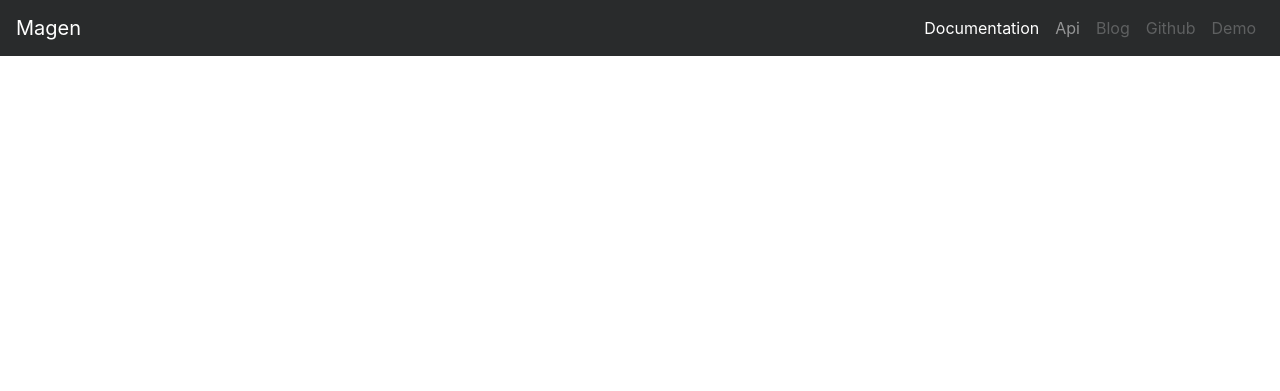
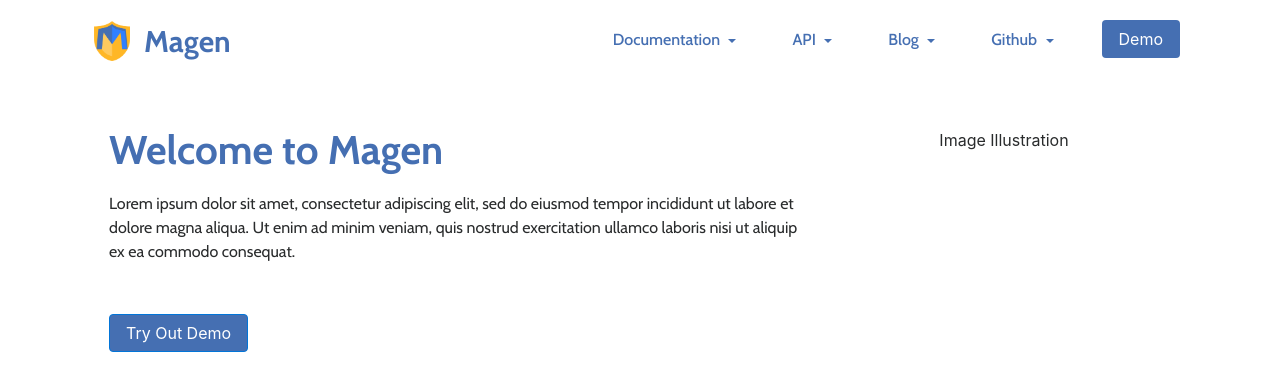
Before and after one commit to magengit/magen-io, a PHP site: page / in a window 1280 px wide. Shown: the top 391 px of the page. Run offline with PHP 8.4, Linux system fonts and the light colour scheme; some libraries are stand-ins or nearby versions.

Commit message:
Updated Navbar/Logo
Stylized the navbar and logo using CSS.

```diff
--- a/index.html
+++ b/index.html
@@ -14,33 +14,68 @@
 
     <!-- Custom styles for this template -->
     <link href="starter-template.css" rel="stylesheet">
+    <link href="https://fonts.googleapis.com/css?family=Cabin:400,400i,500,500i,600,600i,700,700i" rel="stylesheet">
   </head>
 
   <body>
 
-    <nav class="navbar navbar-toggleable-md navbar-inverse bg-inverse fixed-top">
+    <nav class="navbar navbar-toggleable-md navbar-inverse bg-inverse fixed-top ">
+      <a style=" color:#456FB2;" class="navbar-brand"><img style=" background-color: transparent !important; width: 64px;" src="Magenlogo.png" alt="MagenLogo">Magen
+        </a>
       <button class="navbar-toggler navbar-toggler-right" type="button" data-toggle="collapse" data-target="#navbarsExampleDefault" aria-controls="navbarsExampleDefault" aria-expanded="false" aria-label="Toggle navigation">
         <span class="navbar-toggler-icon"></span>
       </button>
-      <a class="navbar-brand" href="#">Magen</a>
+
+
 
       <div class="collapse navbar-collapse" id="navbarsExampleDefault">
         <ul class="navbar-nav ml-auto">
 
-          <li class="nav-item active">
-            <a class="nav-link" href="#">Documentation <span class="sr-only">(current)</span></a>
+          <li class="nav-item dropdown ">
+        <a class="nav-link dropdown-toggle " href="#" id="navbarDropdown" role="button" data-toggle="dropdown" aria-haspopup="true" aria-expanded="false">
+          Documentation
+        </a>
+        <div class="dropdown-menu" aria-labelledby="navbarDropdown">
+          <a class="dropdown-item" href="#">Action</a>
+          <a class="dropdown-item" href="#">Another action</a>
+          <div class="dropdown-divider"></div>
+          <a class="dropdown-item" href="#">Something else here</a>
+        </div>
       </li>
-          <li class="nav-item">
-            <a class="nav-link" href="#">Api</a>
+          <li class="nav-item dropdown">
+        <a class="nav-link dropdown-toggle" href="http://example.com" id="navbarDropdownMenuLink" data-toggle="dropdown" aria-haspopup="true" aria-expanded="false">
+          API
+        </a>
+        <div class="dropdown-menu" aria-labelledby="navbarDropdownMenuLink">
+          <a class="dropdown-item" href="#">Action</a>
+          <a class="dropdown-item" href="#">Another action</a>
+          <a class="dropdown-item" href="#">Something else here</a>
+        </div>
       </li>
-          <li class="nav-item">
-            <a class="nav-link disabled" href="#">Blog</a>
+          <li class="nav-item dropdown">
+        <a class="nav-link dropdown-toggle" href="http://example.com" id="navbarDropdownMenuLink" data-toggle="dropdown" aria-haspopup="true" aria-expanded="false">
+         Blog
+        </a>
+        <div class="dropdown-menu" aria-labelledby="navbarDropdownMenuLink">
+          <a class="dropdown-item" href="#">Action</a>
+          <a class="dropdown-item" href="#">Another action</a>
+          <a class="dropdown-item" href="#">Something else here</a>
+        </div>
       </li>
-           <li class="nav-item">
-            <a class="nav-link disabled" href="#">Github</a>
+           <li class="nav-item dropdown">
+        <a class="nav-link dropdown-toggle" href="http://example.com" id="navbarDropdownMenuLink" data-toggle="dropdown" aria-haspopup="true" aria-expanded="false">
+          Github
+        </a>
+        <div class="dropdown-menu" aria-labelledby="navbarDropdownMenuLink">
+          <a class="dropdown-item" href="#">Action</a>
+          <a class="dropdown-item" href="#">Another action</a>
+          <a class="dropdown-item" href="#">Something else here</a>
+        </div>
       </li>
-      <li class="nav-item">
-            <a class="nav-link disabled" href="#">Demo</a>
+              <li>
+                <p class="navbar-btn">
+                    <a style="color:white;" href="#" class="btn btn-default">Demo</a>
+                </p>
             </li>
         </ul>
 
@@ -51,7 +86,20 @@
 
       <div class="starter-template">
 
+      <section class="row">
+        <div class="col-8 text-left">
+            <h1 style=" color:#456FB2">Welcome to Magen</h1>
+            <p class="magentext">Lorem ipsum dolor sit amet, consectetur adipiscing elit, sed do eiusmod tempor incididunt ut labore et dolore magna aliqua. Ut enim ad minim veniam, quis nostrud exercitation ullamco laboris nisi ut aliquip ex ea commodo consequat. </p>
+            <a class="btn btn-primary" href="#" role="button">Try Out Demo</a>
             </div>
+
+          <div class="col-4">Image Illustration</div>
+          </div>
+      </section>
+
+
+
+      </div><!-- /.Starter-template -->
 
     </div><!-- /.container -->
 
@@ -59,11 +107,8 @@
     <!-- Bootstrap core JavaScript
     ================================================== -->
     <!-- Placed at the end of the document so the pages load faster -->
-    <script src="https://code.jquery.com/jquery-3.1.1.slim.min.js" integrity="sha384-A7FZj7v+d/sdmMqp/nOQwliLvUsJfDHW+k9Omg/a/EheAdgtzNs3hpfag6Ed950n" crossorigin="anonymous"></script>
-    <script>window.jQuery || document.write('<script src="../../assets/js/vendor/jquery.min.js"><\/script>')</script>
-    <script src="https://cdnjs.cloudflare.com/ajax/libs/tether/1.4.0/js/tether.min.js" integrity="sha384-DztdAPBWPRXSA/3eYEEUWrWCy7G5KFbe8fFjk5JAIxUYHKkDx6Qin1DkWx51bBrb" crossorigin="anonymous"></script>
-    <script src="../../dist/js/bootstrap.min.js"></script>
-    <!-- IE10 viewport hack for Surface/desktop Windows 8 bug -->
-    <script src="../../assets/js/ie10-viewport-bug-workaround.js"></script>
+    <script src="https://code.jquery.com/jquery-3.2.1.slim.min.js" integrity="sha384-KJ3o2DKtIkvYIK3UENzmM7KCkRr/rE9/Qpg6aAZGJwFDMVNA/GpGFF93hXpG5KkN" crossorigin="anonymous"></script>
+<script src="https://cdnjs.cloudflare.com/ajax/libs/popper.js/1.12.9/umd/popper.min.js" integrity="sha384-ApNbgh9B+Y1QKtv3Rn7W3mgPxhU9K/ScQsAP7hUibX39j7fakFPskvXusvfa0b4Q" crossorigin="anonymous"></script>
+<script src="https://maxcdn.bootstrapcdn.com/bootstrap/4.0.0-beta.3/js/bootstrap.min.js" integrity="sha384-a5N7Y/aK3qNeh15eJKGWxsqtnX/wWdSZSKp+81YjTmS15nvnvxKHuzaWwXHDli+4" crossorigin="anonymous"></script>
   </body>
 </html>
--- a/starter-template.css
+++ b/starter-template.css
@@ -5,3 +5,68 @@ body {
   padding: 3rem 1.5rem;
   text-align: center;
 }
+h1{
+	font-family:cabin;
+	font-weight:700;
+	margin-bottom:20px;
+
+}
+.magentext{
+	font-family:cabin;
+	font-weight:400;
+	margin-bottom:50px;
+
+}
+.textleft{
+	text-align: left;
+}
+.navbar{
+	padding: .5rem 5rem;
+}
+ .navbar-brand {
+  display: flex;
+  align-items: center;
+  font-family:cabin;
+	font-weight:700;
+	font-size:30px;
+}
+
+ .navbar-brand>img {
+  padding: 7px 14px;
+}
+
+.navbar-nav > li{
+	padding-top:12px;
+  padding-left:20px;
+  padding-right:20px;
+}
+.nav-link{
+font-family:cabin;
+	font-weight: 500;
+
+}
+
+
+.navbar-inverse .navbar-toggler{
+	margin-top:10px;
+	background-color: #456FB2;
+}
+
+.bg-inverse{
+	background-color:white !important;
+}
+
+
+.btn{
+	background-color:#456FB2;
+
+}
+.navbar-inverse .navbar-nav .nav-link{
+	color:#456FB2;
+}
+
+
+
+.navbar-inverse .navbar-nav .nav-link:focus, .navbar-inverse .navbar-nav .nav-link:hover{
+	color:black;
+}
```
Also changed, not shown: Magenlogo.png (added), 1 other file. Lines whose indentation alone changed are shown as unchanged.
